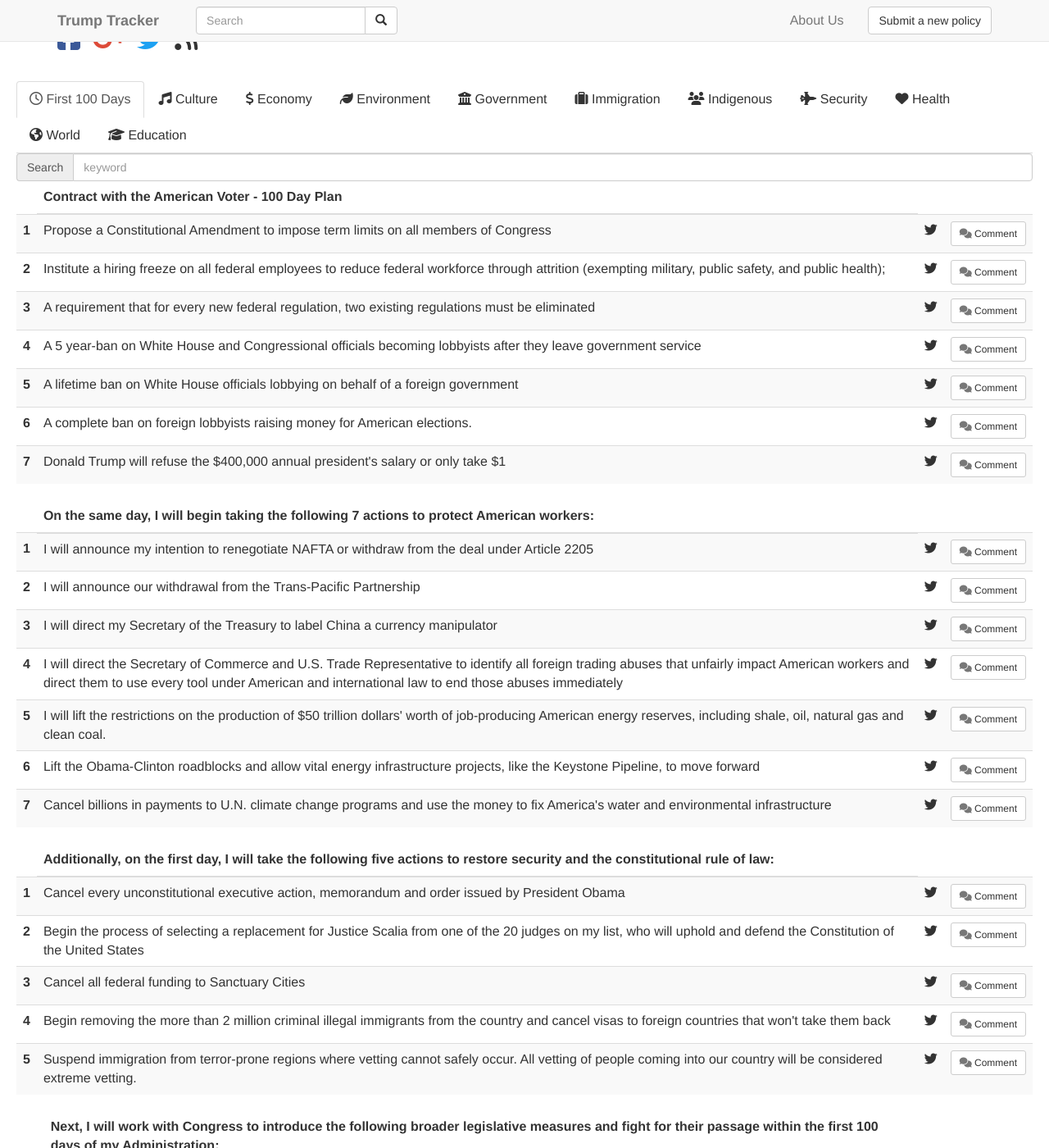
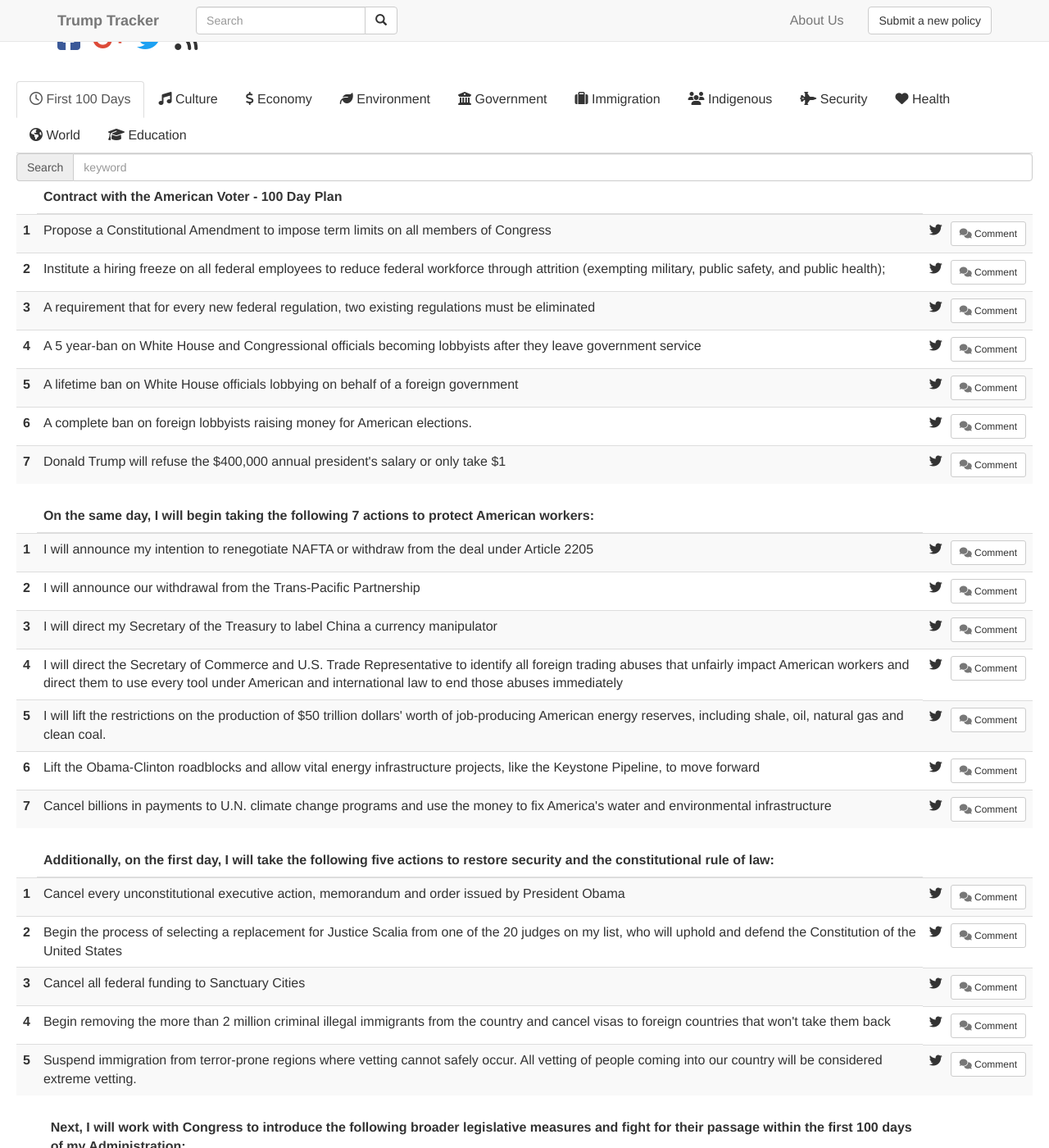
Before and after one commit to TrumpTracker/trumptracker.github.io, a Jekyll site: the page built from index.html, in a window 1280 px wide and 1400 px high, scrolled down 493 px. Shown: the whole window at 82% size. Built offline with Jekyll 4.4.1, drawn with Linux system fonts in a browser that asks for light colours; nearby versions of some CDN libraries.

Commit message:
Fixed td error

```diff
--- a/css/styles.sass
+++ b/css/styles.sass
@@ -9,6 +9,12 @@
 // didn't want blue links everywhere
 a
   color: inherit
+
+td.tweet
+  display: flex
+
+div.tweet
+  margin-left: 10px
 
 // begin
 .navbar-form
--- a/index.html
+++ b/index.html
@@ -129,7 +129,7 @@
                                         {% endif %}
                                 {% endfor %}
                                 </td>
-                                <td>
+                                <td class="tweet">
                                     {% capture status %}{% if point.status == "notStarted" %} hasn't started {%elsif point.status == "broken" %} broke {% elsif point.status == "achieved" %} achieved {% else %}{% endif %}{% endcapture %}
 
                                     {% capture message %}&commat;realDonaldTrump{{ status }}promise no. {% increment issue_number %}: {{ point.text | truncate: 52 }} on{% endcapture %}{% capture tweettext%}{{ message }}&amp;hashtags=TrumpTracker&amp;{% endcapture %}
@@ -139,12 +139,12 @@
                                 <i class="fa fa fa-twitter"></i>
                                 </a>
                                 </div>
-								</td>
-								<td>
+                                <div class="tweet">
                                 {% endif %}
                                     {% if point.comments %}
                                         <a href="{{point.comments}}" target="_blank" rel="nofollow" class="btn btn-default btn-sm"><i class="fa fa-comments text-muted"></i>&nbsp;Comment</a>
                                     {% endif %}
+								</div>
                                 </td>
                             </tr>
                             {% endfor %}
```
